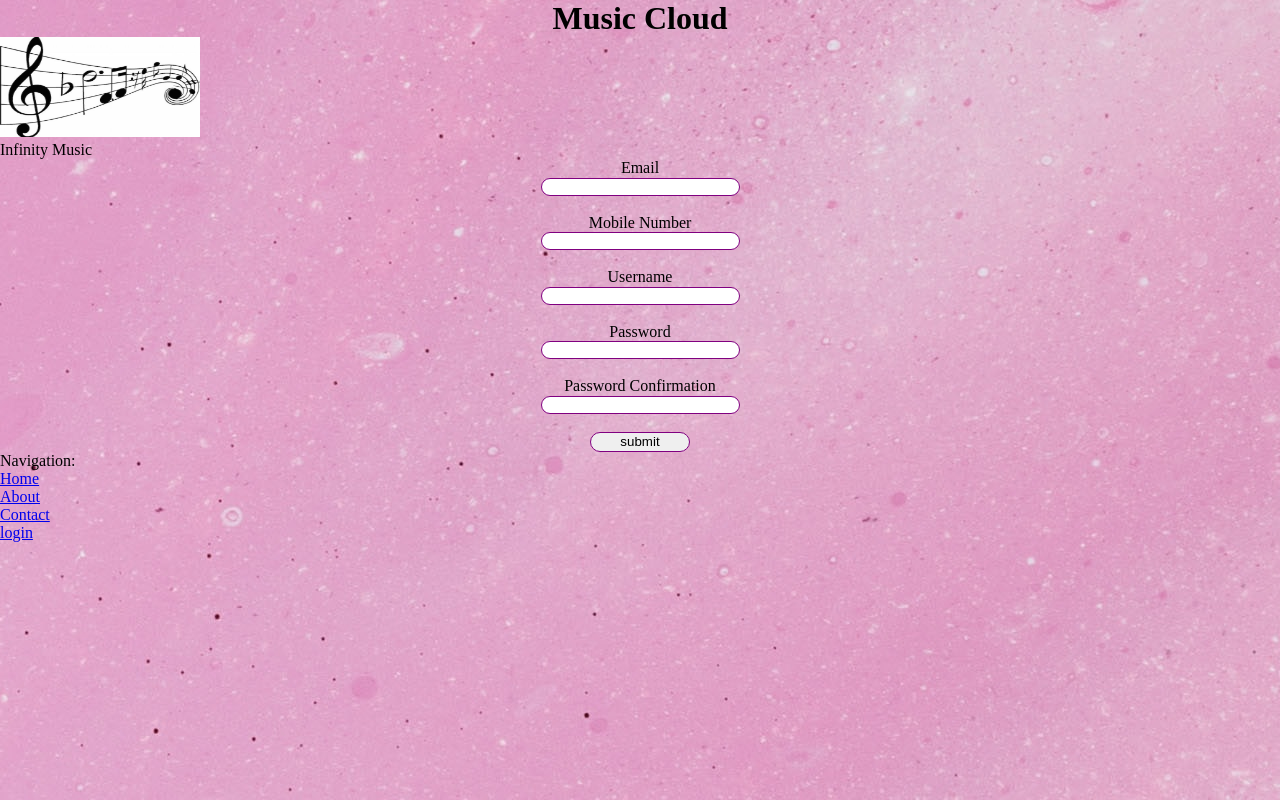
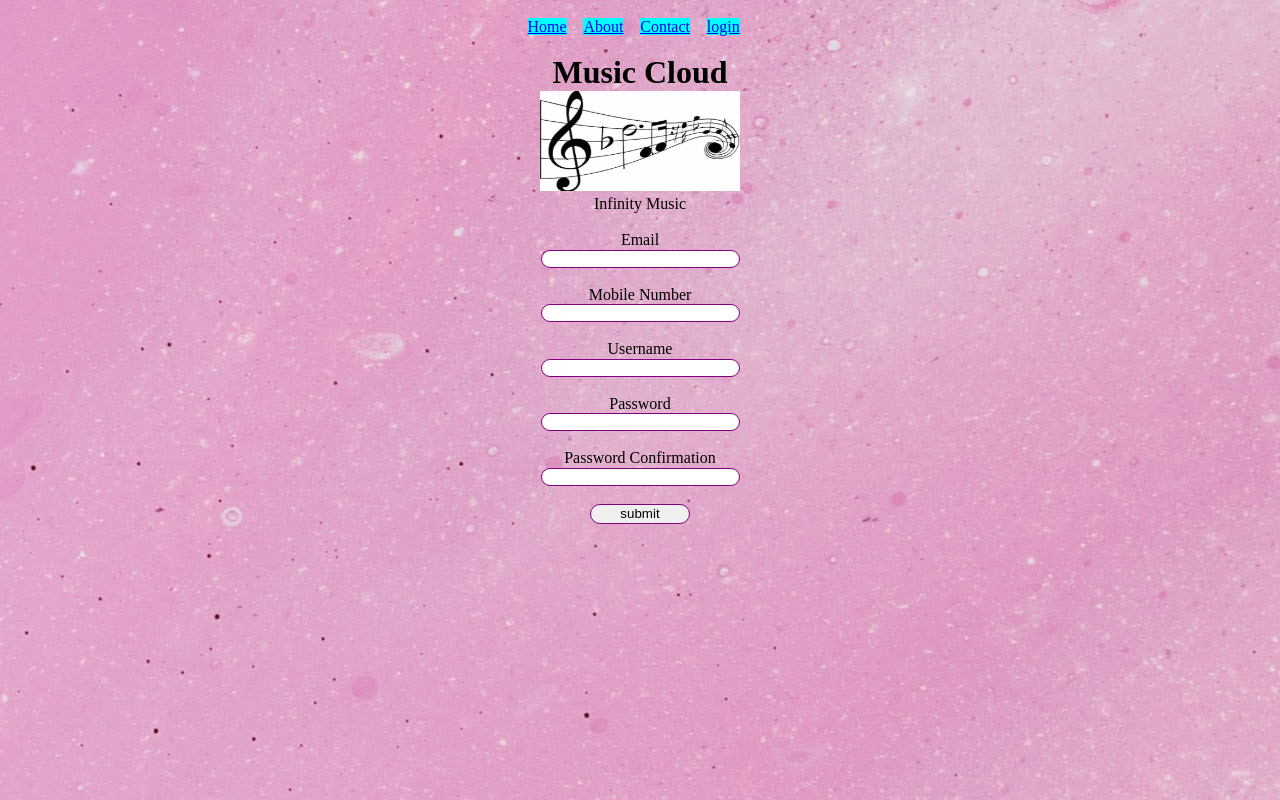
Before and after one commit to AHHHZ975/SoftwareEngineeringProject, a Flask app: page /signup in a window 1280 px wide. Run offline with Flask 2, Linux system fonts and the light colour scheme.

Commit message:
Improving the GUI

```diff
--- a/db/sounds.json
+++ b/db/sounds.json
@@ -3,6 +3,6 @@
         "artist": "Eminem",
         "title": "Rap God",
         "time": "6:03",
-        "download_link": "https://cdnm.meln.top/mr/Eminem%20-%20Rap%20God.mp3?session_key=3826eee5ac31e00a4f495cb2c10534d8&hash=45b0a006909d0afcbda08fbac2c2283e"
+        "download_link": "https://cdnm.meln.top/mr/Eminem%20-%20Rap%20God.mp3?session_key=312bc57e0bed5b63f9af1c3a640b01ce&hash=45b0a006909d0afcbda08fbac2c2283e"
     }
 ]
--- a/templates/base.html
+++ b/templates/base.html
@@ -13,28 +13,37 @@
           background-attachment: fixed;
           background-position: center;
         }
+        .horizontal {
+            display: inline;
+            margin-right: 1%;
+            background-color: aqua;
+        }
     </style>
     <body>
-        <div id="content">
-            {% block body %}{% endblock %}
-        </div>
-        <div id="nav">
-            Navigation:<br />
+        <div style="text-align: center;" id="nav">
+            <br>
             <ul>
                 {% block nav %}{% endblock %}
-                <li><a href="{{url_for('main')}}">Home</a></li>
-                <li><a href="{{url_for('about')}}">About</a></li>
-                <li><a href="{{url_for('contact')}}">Contact</a></li>
+                <li class="horizontal"><a href="{{url_for('main')}}">Home</a></li>
+                <li class="horizontal"><a href="{{url_for('about')}}">About</a></li>
+                <li class="horizontal"><a href="{{url_for('contact')}}">Contact</a></li>
                 {% if 'username' in session %}
                 <!-- <li><a href="{{url_for('search')}}">Search for a music</a></li> -->
-                <li><a href="{{url_for('music')}}">music</a></li>
-                <li><a href="{{url_for('login')}}">logout</a>
+                <li class="horizontal"><a href="{{url_for('music')}}">music</a></li>
+                <li class="horizontal"><a href="{{url_for('login')}}">logout</a>
                 {% else %}
-                <li><a href="{{url_for('login')}}">login</a>
+                <li class="horizontal"><a href="{{url_for('login')}}">login</a>
                 {% endif %}
             </ul>
         </div>
-        <div id="flashed">
+        <br>
+        <div style="text-align: center;" id="content">
+            {% block body %}{% endblock %}
+        </div>
+
+        <br>
+        <br>
+        <div style="text-align: center;" id="flashed">
             {% with messages = get_flashed_messages() %}
             {% for message in messages %}
                 {{message}}
--- a/templates/login.html
+++ b/templates/login.html
@@ -9,6 +9,7 @@
     <h1 id="Music_Cloud"><strong>Music Cloud</strong></h1>
     <img src="../static/imgs/Logo.jpg" alt="Logo" width="200" height="100">
     <figcaption>Infinity Music</figcaption>
+    <br>
 
     {% if 'username' in session %}
         <p>Welcome back {{session['username']}}!</p>
@@ -16,8 +17,7 @@
             <input type="submit" name="logout" value="logout" />
         </form>
     {% else %}
-        <p>A login is required:</p>
-        <form style="text-align: center;" action="{{url_for('login')}}" method="post">
+        <form  action="{{url_for('login')}}" method="post">
             <p>Username<br />
             <input id="text_box" type="text" name="username" /></p>
             <br/>
--- a/templates/sign_up.html
+++ b/templates/sign_up.html
@@ -10,6 +10,7 @@
 
   <img src="../static/imgs/Logo.jpg" alt="Logo" width="200" height="100">
   <figcaption>Infinity Music</figcaption>
+  <br>
 
   {% if 'username' in session %}
         <p>You are already logged in as {{session['username']}}!</p>
```
Also changed, not shown: templates/index.html (+9 -2 lines), templates/music.html (+4 -3 lines), 1 other file.
